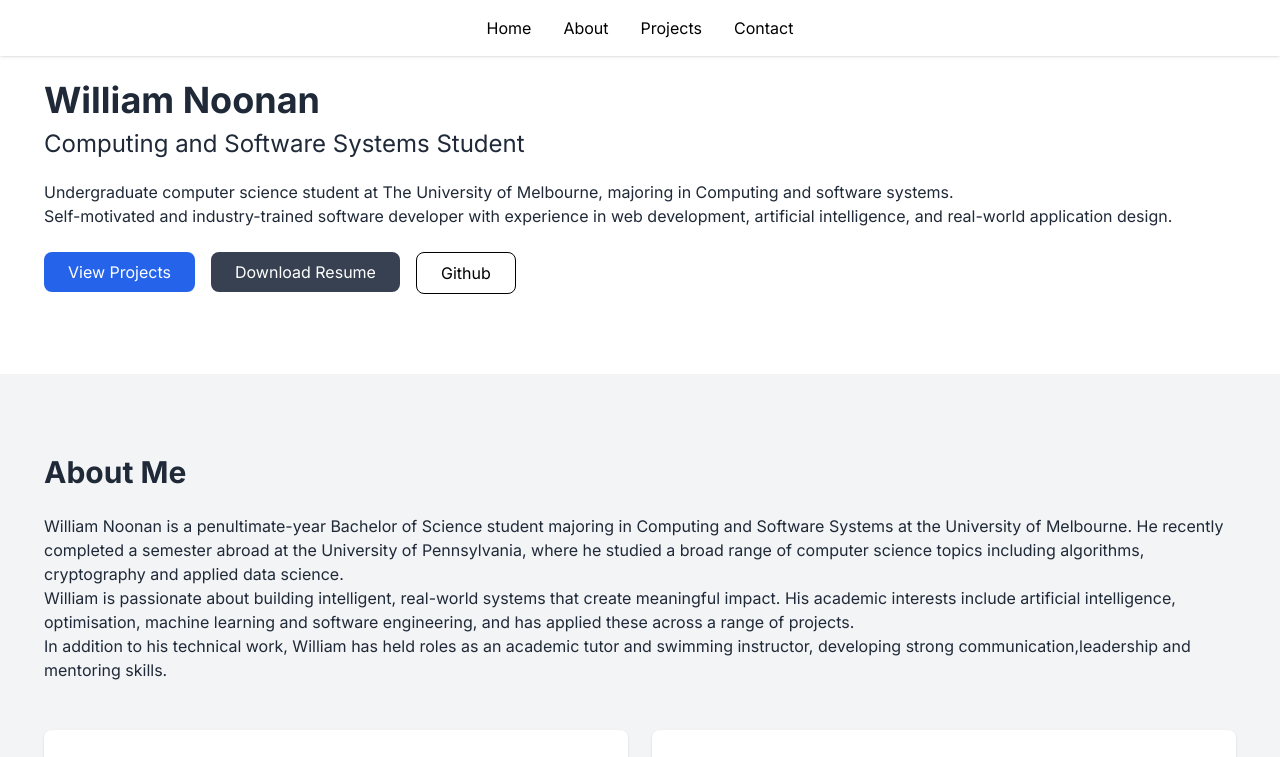
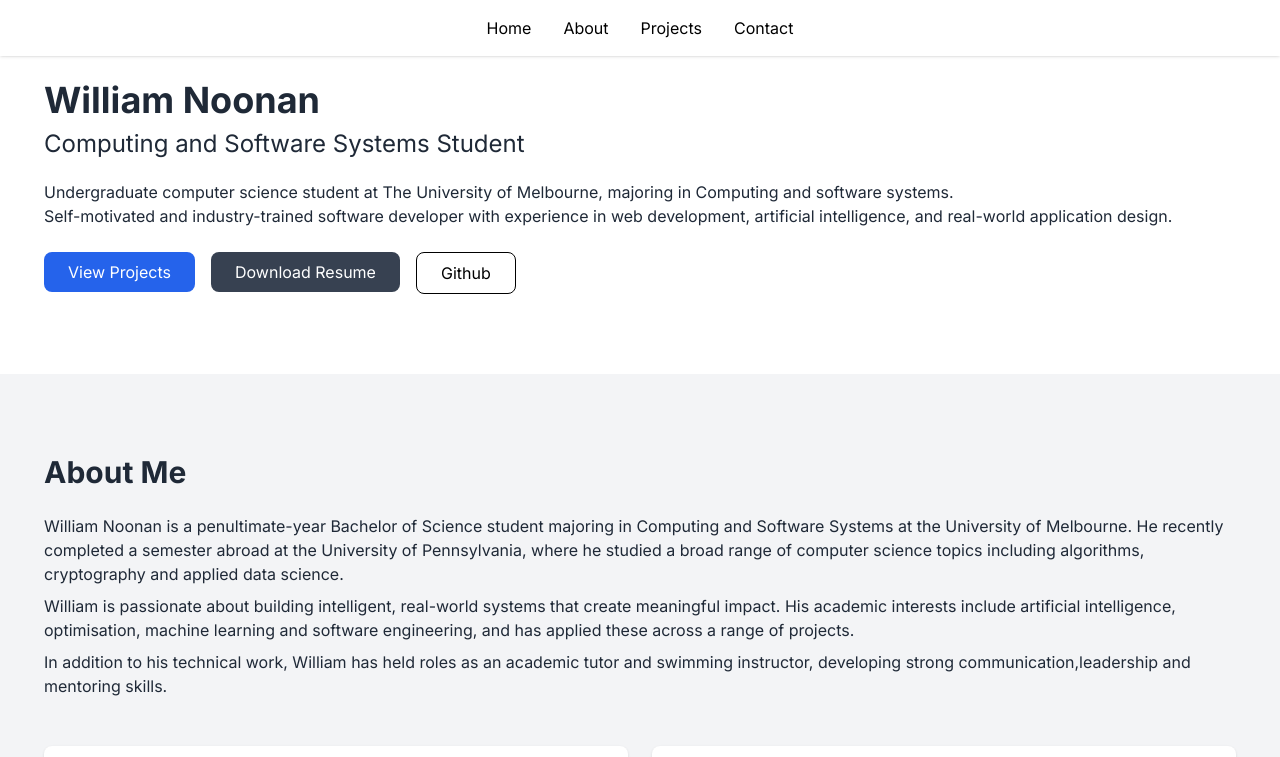
Before and after one commit to WillNoon/portfolio-website, a React (Create React App) app: page / in a window 1280 px wide. Shown: the top 757 px of the page. Built offline with nearby package versions, Linux system fonts and the light colour scheme.

Commit message:
Update About.js

```diff
--- a/src/pages/About.js
+++ b/src/pages/About.js
@@ -9,11 +9,11 @@ function About(){
                     He recently completed a semester abroad at the University of Pennsylvania, where he studied a broad range of computer science topics including
                     algorithms, cryptography and applied data science.
                 </p>
-                <p>
+                <p className="mt-2">
                     William is passionate about building intelligent, real-world systems that create meaningful impact. His academic interests include artificial intelligence, optimisation,
                     machine learning and software engineering, and has applied these across a range of projects.
                 </p>
-                <p>
+                <p className="mt-2">
                     In addition to his technical work, William has held roles as an academic tutor and swimming instructor, developing strong communication,leadership and mentoring skills.
                 </p>
 
```
